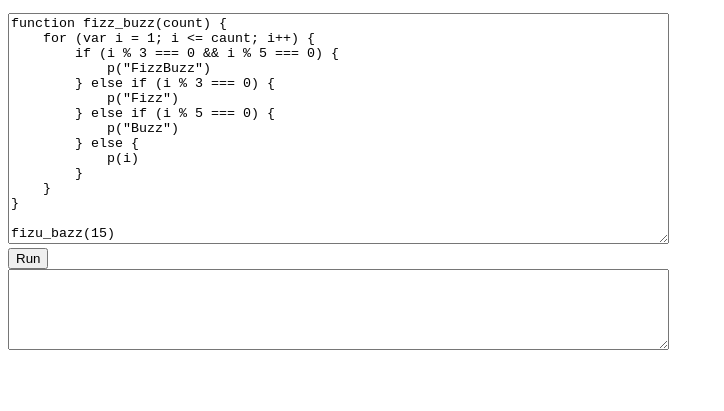
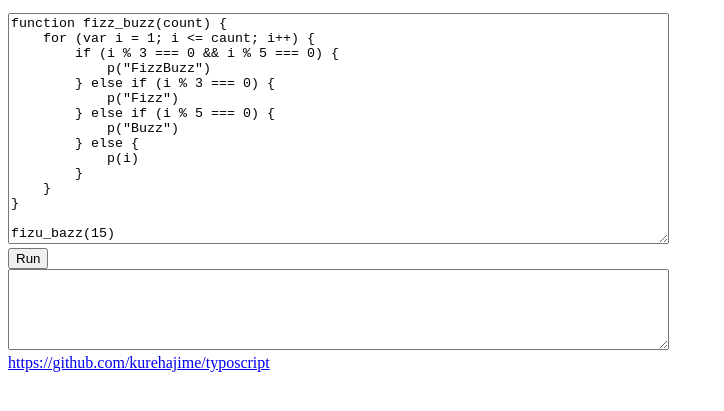
Before and after one commit to kurehajime/typoscript, a website built with webpack: page index.html in a window 1280 px wide. Shown: the part 119-530 px from the top of the page, without its empty margins (0-724 px from the left). Built offline with nearby package versions, Linux system fonts and the light colour scheme.

Commit message:
add footer

```diff
--- a/index.html
+++ b/index.html
@@ -31,5 +31,8 @@ fizu_bazz(15)
 <button id="run">Run</button><br>
 <textarea id="result" rows="5" cols="80" spellcheck="false" readonly>
 </textarea>
+<footer>
+    <a href="https://github.com/kurehajime/typoscript">https://github.com/kurehajime/typoscript</a>
+</footer>
 
 </html>
```
